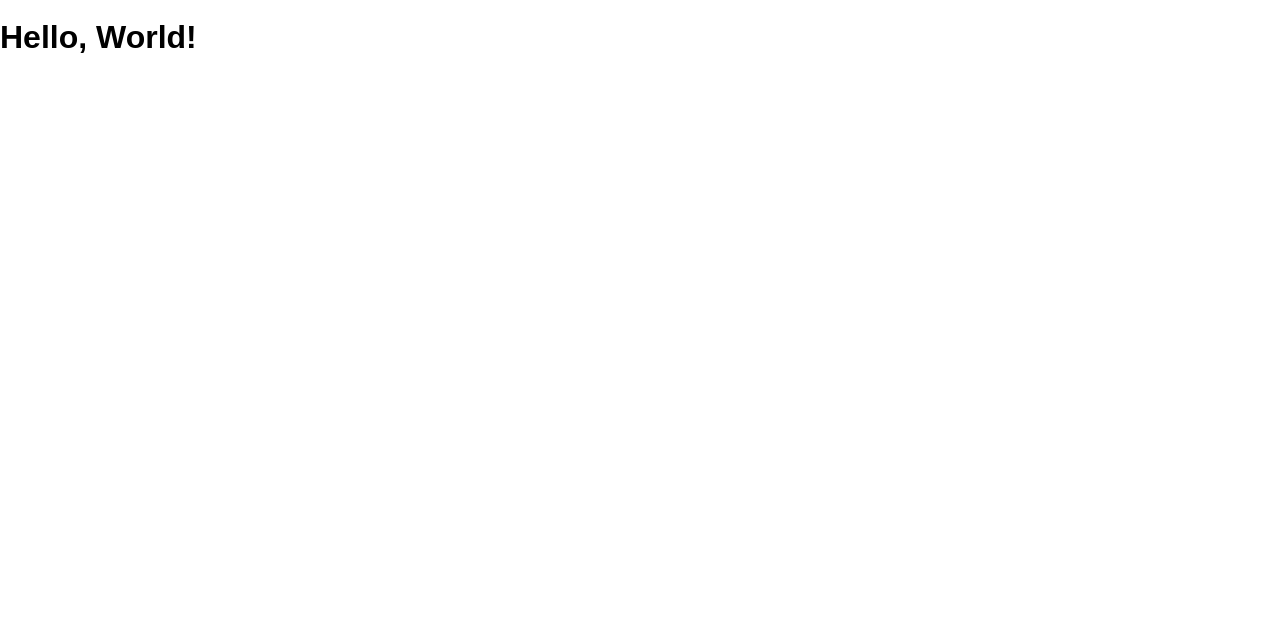
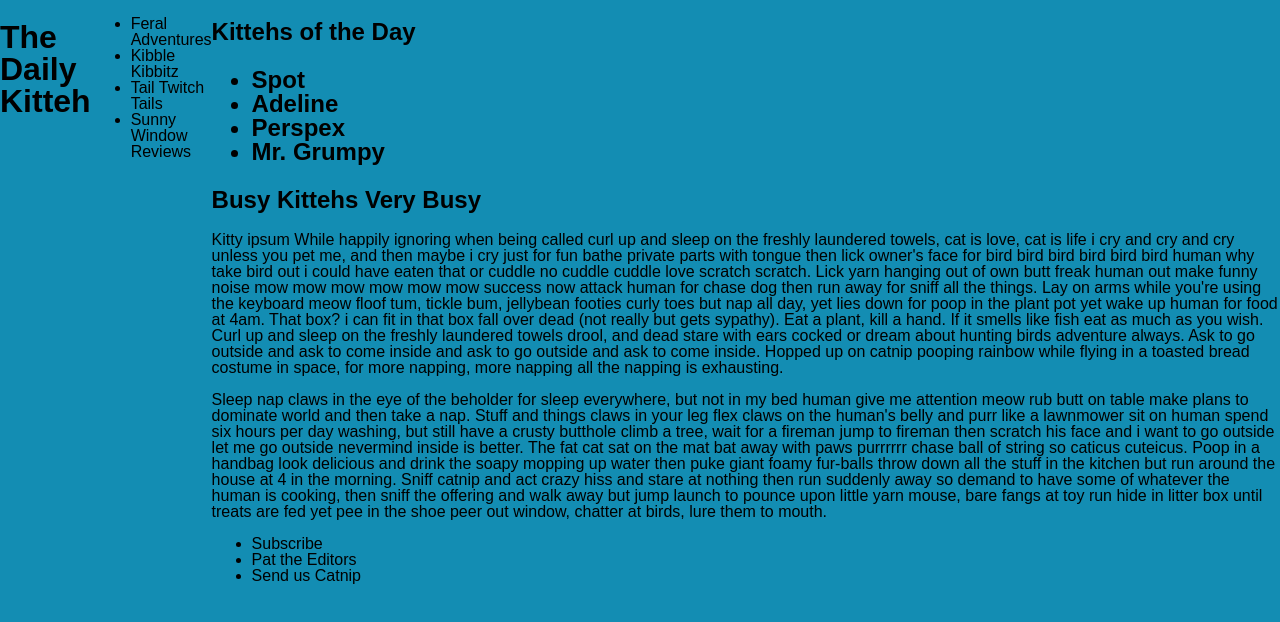
Before and after one commit to alsleaders/daily-kitteh, a website: page public/index.html in a window 1280 px wide. Drawn offline with Linux system fonts and the light colour scheme.

Commit message:
It's a start

```diff
--- a/public/index.html
+++ b/public/index.html
@@ -1,13 +1,47 @@
 <!DOCTYPE html>
 <html>
   <head lang="en">
-    <meta charset="UTF-8">
-    <meta name="viewport" content="width=device-width, initial-scale=1">
+    <meta charset="UTF-8" />
+    <meta name="viewport" content="width=device-width, initial-scale=1" />
     <title>Daily Kitteh</title>
-    <link rel="shortcut icon" href="/favicon.ico">
-    <link rel="stylesheet" href="/screen.css">
+    <link rel="shortcut icon" href="/favicon.ico" />
+    <link rel="stylesheet" href="/screen.css" />
   </head>
   <body>
-    <h1 class='hello-world'>Hello, World!</h1>
+    <h1 class="daily-kitteh">The Daily Kitteh</h1>
+    <h2 class="nav-bar"></h2>
+      <ul>
+        <li>Feral Adventures</li>
+        <li>Kibble Kibbitz</li>
+        <li>Tail Twitch Tails</li>
+        <li>Sunny Window Reviews</li>
+      </ul>
+    </h2>
+    <main>
+      <article>
+        </h1>
+        <h1 class="picture-header">Kittehs of the Day
+          <img />
+          <ul>
+            <li>Spot</li>
+            <li>Adeline</li>
+            <li>Perspex</li>
+            <li>Mr. Grumpy</li>
+          </ul>
+      </article>
+      <article>
+        <h1 class="busy-kittehs">Busy Kittehs Very Busy</h1>
+          <p>Kitty ipsum While happily ignoring when being called curl up and sleep on the freshly laundered towels, cat is love, cat is life i cry and cry and cry unless you pet me, and then maybe i cry just for fun bathe private parts with tongue then lick owner's face for bird bird bird bird bird bird human why take bird out i could have eaten that or cuddle no cuddle cuddle love scratch scratch. Lick yarn hanging out of own butt freak human out make funny noise mow mow mow mow mow mow success now attack human for chase dog then run away for sniff all the things. Lay on arms while you're using the keyboard meow floof tum, tickle bum, jellybean footies curly toes but nap all day, yet lies down for poop in the plant pot yet wake up human for food at 4am. That box? i can fit in that box fall over dead (not really but gets sypathy). Eat a plant, kill a hand. If it smells like fish eat as much as you wish. Curl up and sleep on the freshly laundered towels drool, and dead stare with ears cocked or dream about hunting birds adventure always. Ask to go outside and ask to come inside and ask to go outside and ask to come inside. Hopped up on catnip pooping rainbow while flying in a toasted bread costume in space, for more napping, more napping all the napping is exhausting. </p>
+          <p>Sleep nap claws in the eye of the beholder for sleep everywhere, but not in my bed human give me attention meow rub butt on table make plans to dominate world and then take a nap. Stuff and things claws in your leg flex claws on the human's belly and purr like a lawnmower sit on human spend six hours per day washing, but still have a crusty butthole climb a tree, wait for a fireman jump to fireman then scratch his face and i want to go outside let me go outside nevermind inside is better. The fat cat sat on the mat bat away with paws purrrrrr chase ball of string so caticus cuteicus. Poop in a handbag look delicious and drink the soapy mopping up water then puke giant foamy fur-balls throw down all the stuff in the kitchen but run around the house at 4 in the morning. Sniff catnip and act crazy hiss and stare at nothing then run suddenly away so demand to have some of whatever the human is cooking, then sniff the offering and walk away but jump launch to pounce upon little yarn mouse, bare fangs at toy run hide in litter box until treats are fed yet pee in the shoe peer out window, chatter at birds, lure them to mouth.
+          </p>
+      </article>
+      <footer>
+          <ul>
+            <li>Subscribe</li>
+            <li>Pat the Editors</li>
+            <li>Send us Catnip</li>
+          </ul>
+      </footer>
+    </main>
   </body>
 </html>
--- a/public/screen.css
+++ b/public/screen.css
@@ -4,9 +4,11 @@
 
 html {
   height: 100%;
+  background: rgb(19, 141, 179);
 }
 
 body {
   margin: 0;
   min-height: 100%;
+  display: flex;
 }
```
Also changed, not shown: 3 other files.
